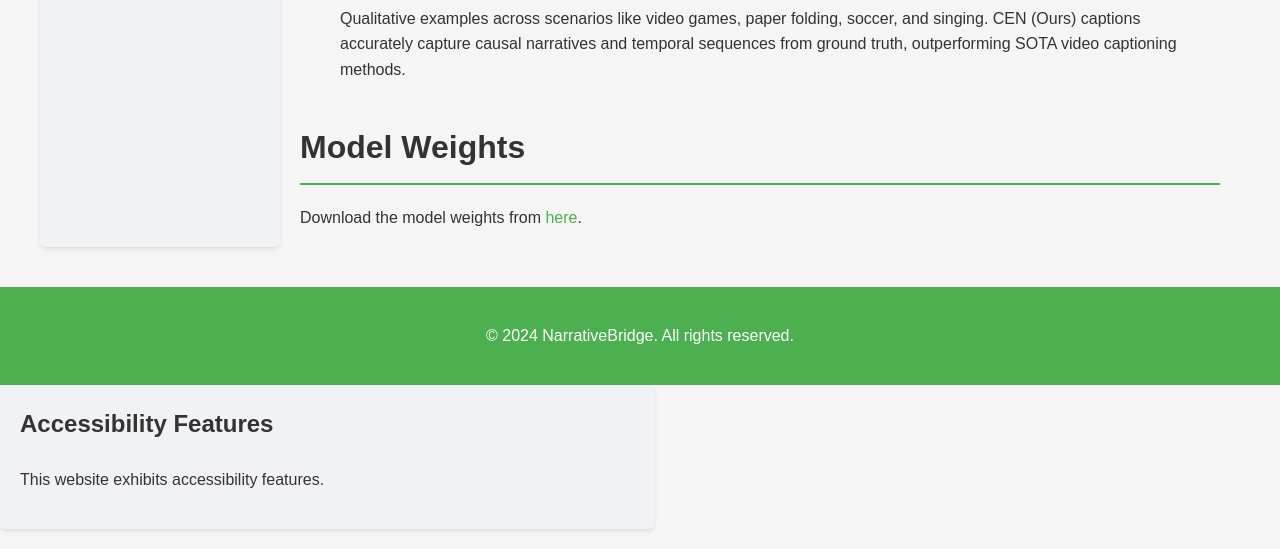
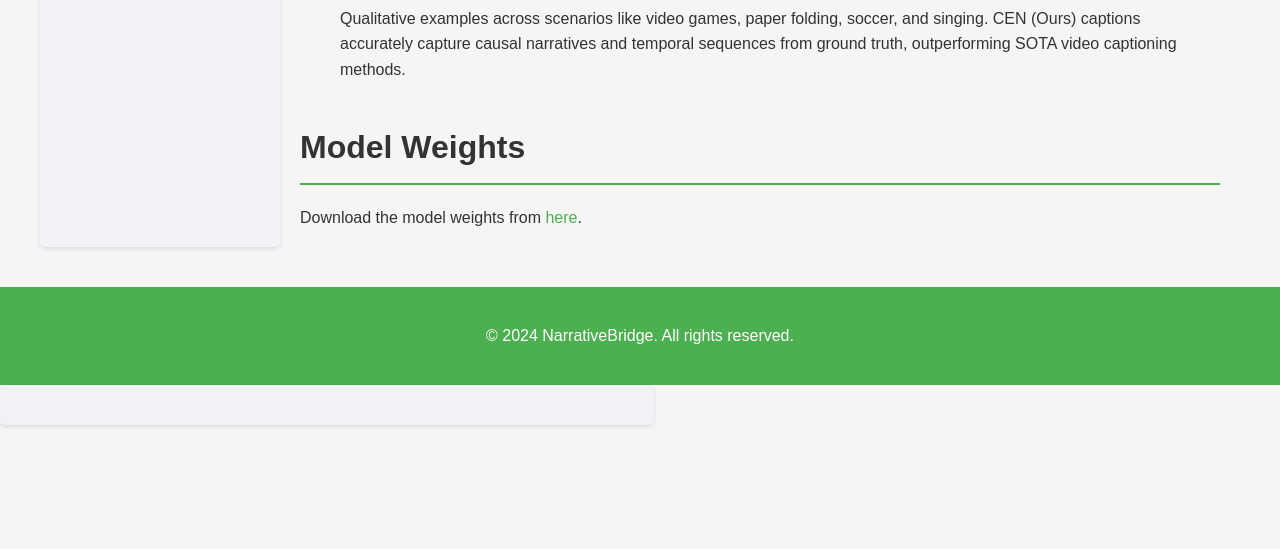
Before and after one commit to narrativebridge/narrativebridge.github.io, a plain HTML site: page index.html in a window 1280 px wide. Shown: the part 3867-4416 px from the top of the page. After the commit the page ends 4312 px from the top, so only its background shows below. Drawn offline with Linux system fonts and the light colour scheme.

Commit message:
Update index.html

```diff
--- a/index.html
+++ b/index.html
@@ -434,8 +434,8 @@ Now please generate only one Cause and Effect presented in a JSON format based o
     </script>
     <div class="dynamic-content">
         <div>
-            <h3>Accessibility Features</h3>
-            <p>This website exhibits accessibility features.</p>
+<!--             <h3>Accessibility Features</h3>
+            <p>This website exhibits accessibility features.</p> -->
 <!--             <ul>
                 <li>Proper use of semantic HTML elements</li>
                 <li>Descriptive alt text for images</li>
```
